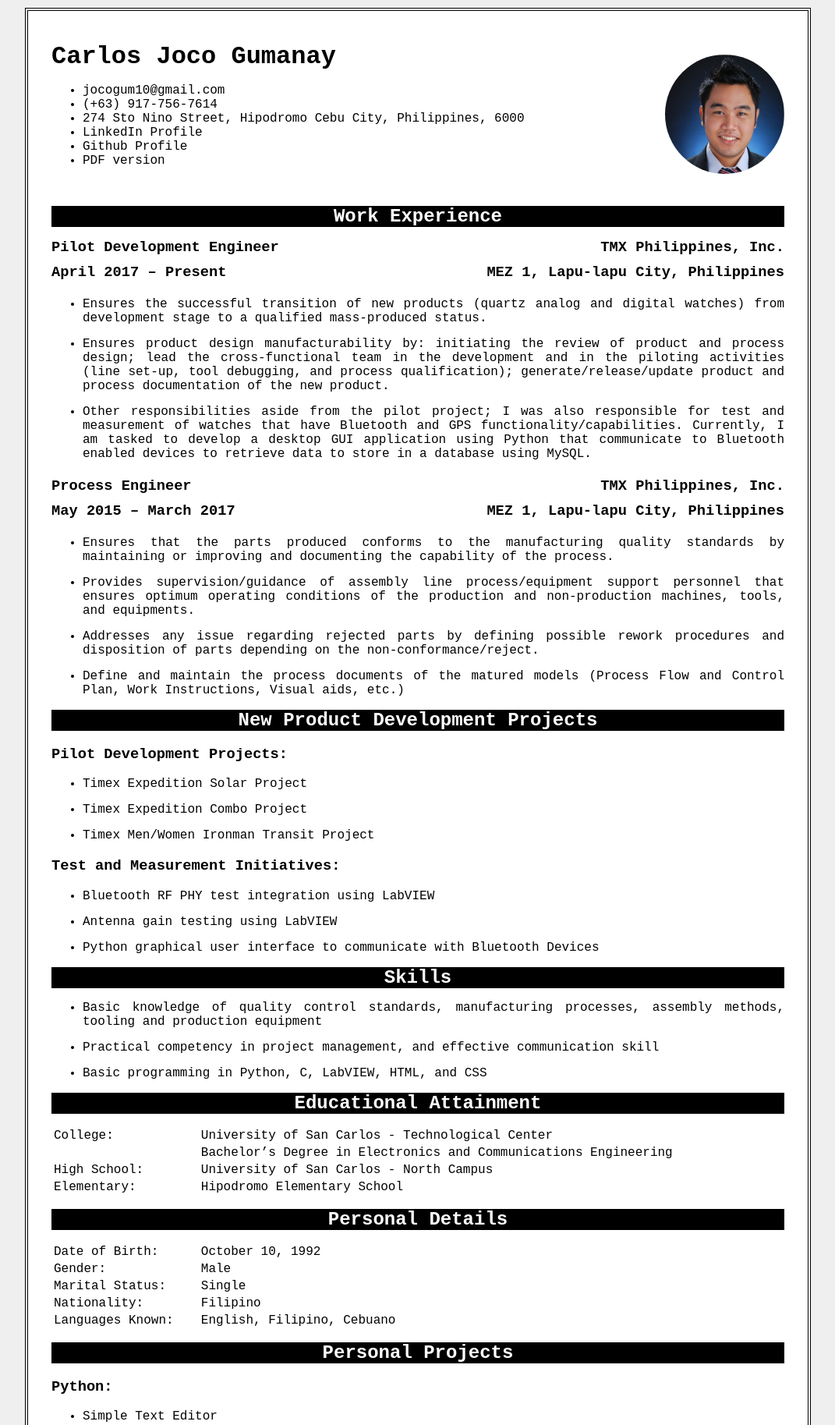
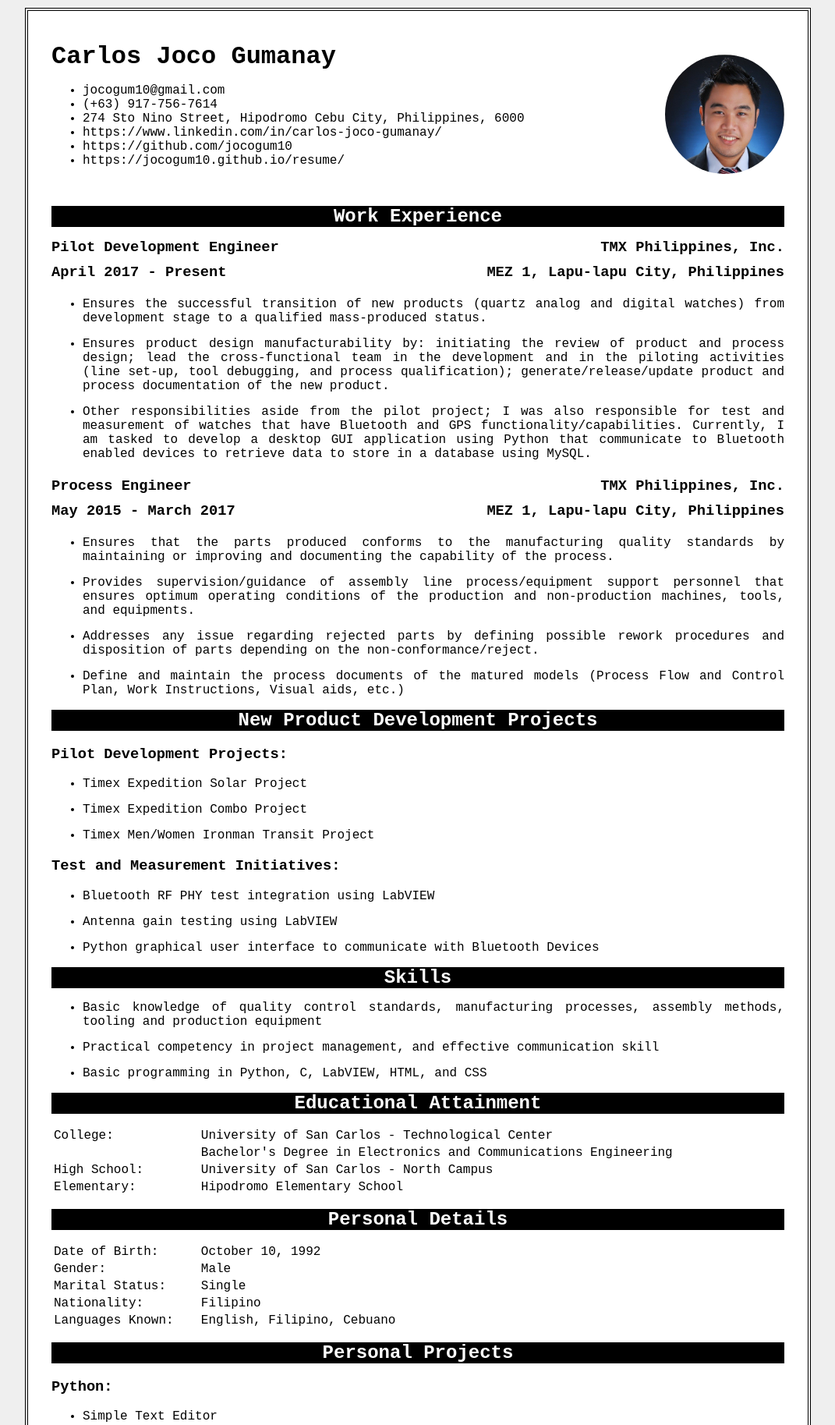
Before and after one commit to jocogum10/resume, a plain HTML site: page index.html in a window 1280 px wide. Shown: the top 1827 px of the page at 78% size, without its empty margins (104-1175 px from the left). Drawn offline with Linux system fonts and the light colour scheme.

Commit message:
added links to projects on the html page and the pdf document

```diff
--- a/index.html
+++ b/index.html
@@ -16,9 +16,12 @@
                         <li>jocogum10@gmail.com</li>
                         <li>(+63) 917-756-7614</li>
                         <li><a href="https://goo.gl/maps/Jt8pBsfuGZi5PEHi9" target="_blank">274 Sto Nino Street, Hipodromo Cebu City, Philippines, 6000</a></li>
-                        <li><a href="https://www.linkedin.com/in/carlos-joco-gumanay/" target="_blank">LinkedIn Profile</a></li>
+                        <li>https://www.linkedin.com/in/carlos-joco-gumanay/</li>
+                        <li>https://github.com/jocogum10</li>
+                        <li>https://jocogum10.github.io/resume/</li>
+                        <!-- <li><a href="https://www.linkedin.com/in/carlos-joco-gumanay/" target="_blank">LinkedIn Profile</a></li>
                         <li><a href="https://github.com/jocogum10" target="_blank">Github Profile</ahttps:></a></li>
-                        <li><a href="resume.pdf" target="_blank">PDF version</a></li>
+                        <li><a href="resume.pdf" target="_blank">PDF version</a></li> -->
                     </ul>
                 </div>
             </header>
@@ -28,7 +31,7 @@
                     <div class="work-exp-header">
                         <h3 class="job-desc">Pilot Development Engineer</h3>
                         <h3 class="comp-name">TMX Philippines, Inc.</h3>
-                        <h3 class="date-started">April 2017 – Present</h3>
+                        <h3 class="date-started">April 2017 - Present</h3>
                         <h3 class="comp-loc">MEZ 1, Lapu-lapu City, Philippines</h3>
                     </div>
                     <ul>
@@ -55,7 +58,7 @@
                     <div class="work-exp-header">
                         <h3 class="job-desc">Process Engineer</h3>
                         <h3 class="comp-name">TMX Philippines, Inc.</h3>
-                        <h3 class="date-started">May 2015 – March 2017</h3>
+                        <h3 class="date-started">May 2015 - March 2017</h3>
                         <h3 class="comp-loc">MEZ 1, Lapu-lapu City, Philippines</h3>
                     </div>
                     <ul>
@@ -87,13 +90,13 @@
                     </div>
                     <ul>
                         <li>
-                            Timex Expedition Solar Project
+                            <a href="https://www.google.com/search?q=Timex+Expedition+Solar" target="_blank">Timex Expedition Solar Project</a>
                         </li>
                         <li>
-                            Timex Expedition Combo Project
+                            <a href="https://www.google.com/search?q=Timex+Expedition+Combo" target="_blank">Timex Expedition Combo Project</a>
                         </li>
                         <li>
-                            Timex Men/Women Ironman Transit Project
+                            <a href="https://www.google.com/search?q=Timex+Men%2FWomen+Ironman+Transit" target="_blank">Timex Men/Women Ironman Transit Project</a>
                         </li>
                     </ul>
                 </article>
@@ -141,7 +144,7 @@
                         </tr>
                         <tr>
                             <td class="label"></td>
-                            <td>Bachelor’s Degree in Electronics and Communications Engineering</td>
+                            <td>Bachelor's Degree in Electronics and Communications Engineering</td>
                         </tr>
                         <tr>
                             <td class="label">High School:</td>
```
Also changed, not shown: 1 other file.
